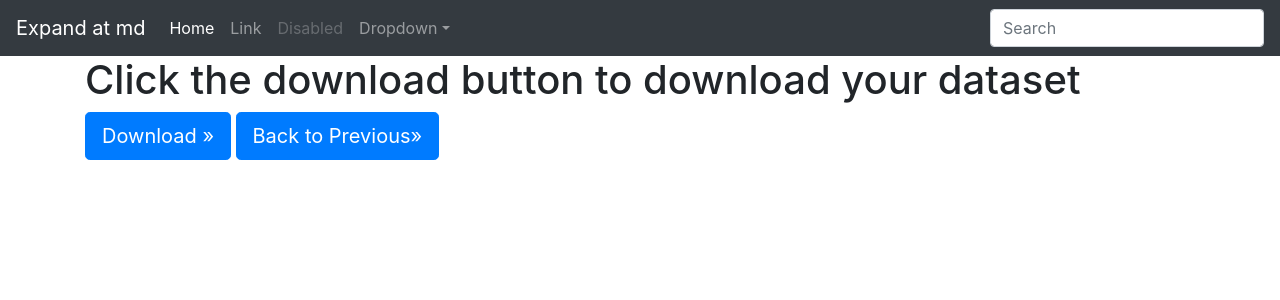
After one commit to TEYJUSDARSHAN/ProjectWebsite, a Flask app: page /image_crawler/downloads in a window 1280 px wide. The commit adds this page. Shown: the top 300 px of the page. Run offline with Flask 2, Linux system fonts and the light colour scheme.

Commit message:
added download page for the image_crawler

```diff
--- a/app.py
+++ b/app.py
@@ -27,9 +27,13 @@ def crawler_page():
         number_of_images = request.form['number']
         keyword = request.form['keyword']
         imgcrl.download_images(int(number_of_images),keyword)
-        return redirect('/image_crawler')
+        return redirect('/image_crawler/downloads')
     else:
         return render_template('index.html')
+
+@app.route('/image_crawler/downloads')
+def download_page():
+    return render_template('crawler_download.html')
 
 
 if __name__ == '__main__':
--- /dev/null
+++ b/templates/crawler_download.html
@@ -0,0 +1,11 @@
+{% extends 'base.html' %}
+
+{% block head %}
+<title>Download Dataset</title>
+{% endblock %}
+
+{% block body %}
+<h1>Click the download button to download your dataset</h1>
+<a class="btn btn-lg btn-primary" href="/docs/5.0/components/navbar/" role="button">Download &raquo;</a>
+<a class="btn btn-lg btn-primary" href="/docs/5.0/components/navbar/" role="button">Back to Previous&raquo;</a>
+{% endblock %}
--- a/templates/index.html
+++ b/templates/index.html
@@ -14,7 +14,8 @@
         <label for="keyword">search key words</label>
         <input class="form-control" type="text" name='keyword' id='keyword' placeholder="Enter your keyword" aria-label="Enter Author">
         <br>
-        <input type='submit' value='Post'>
+        <input type='submit' value='Request'>
     </form>
-    <hr>
+<hr>
+<h2>Please wait until you get redirected(will take a while if number of images is too high)</h2>
 {% endblock %}
```
